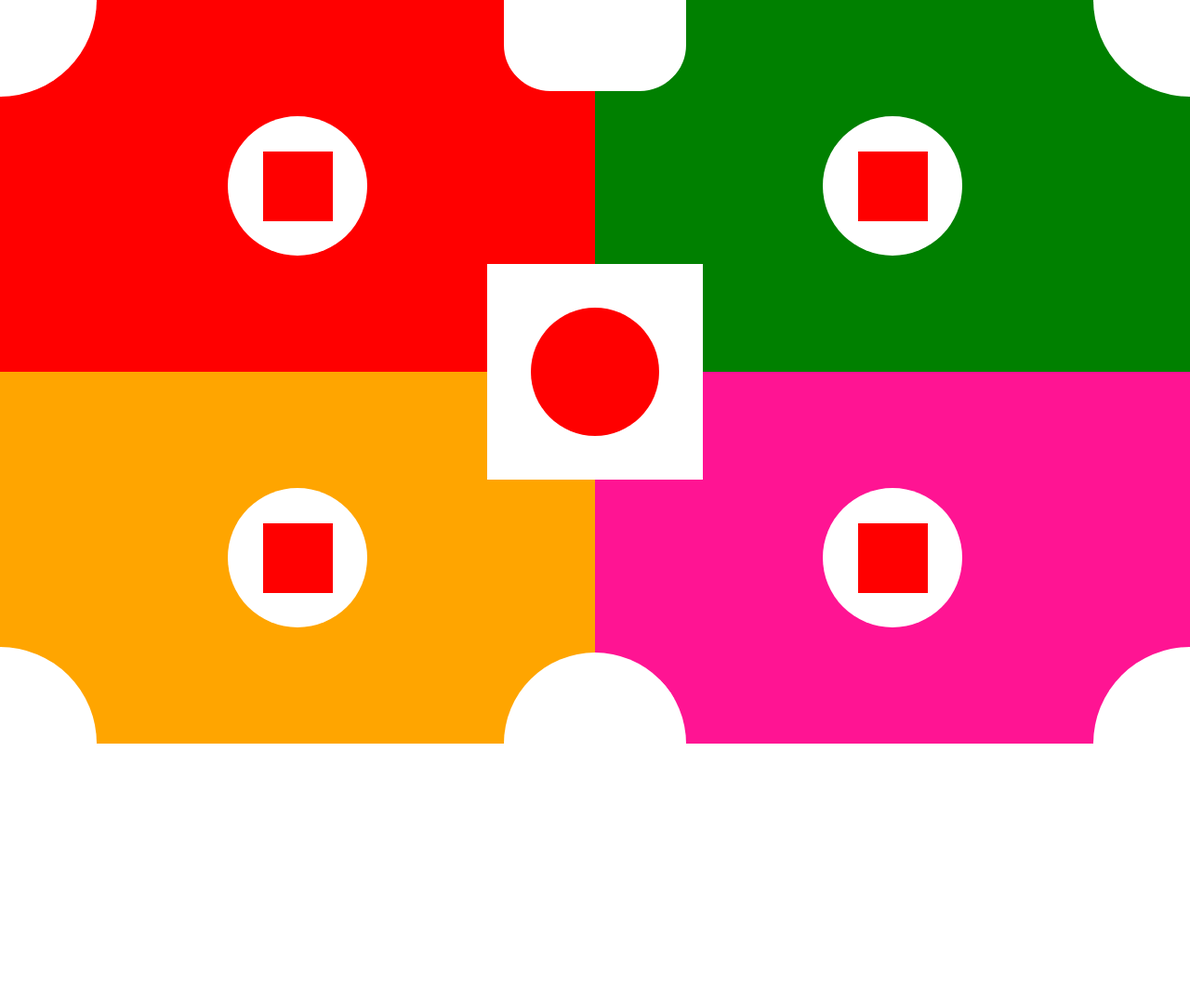
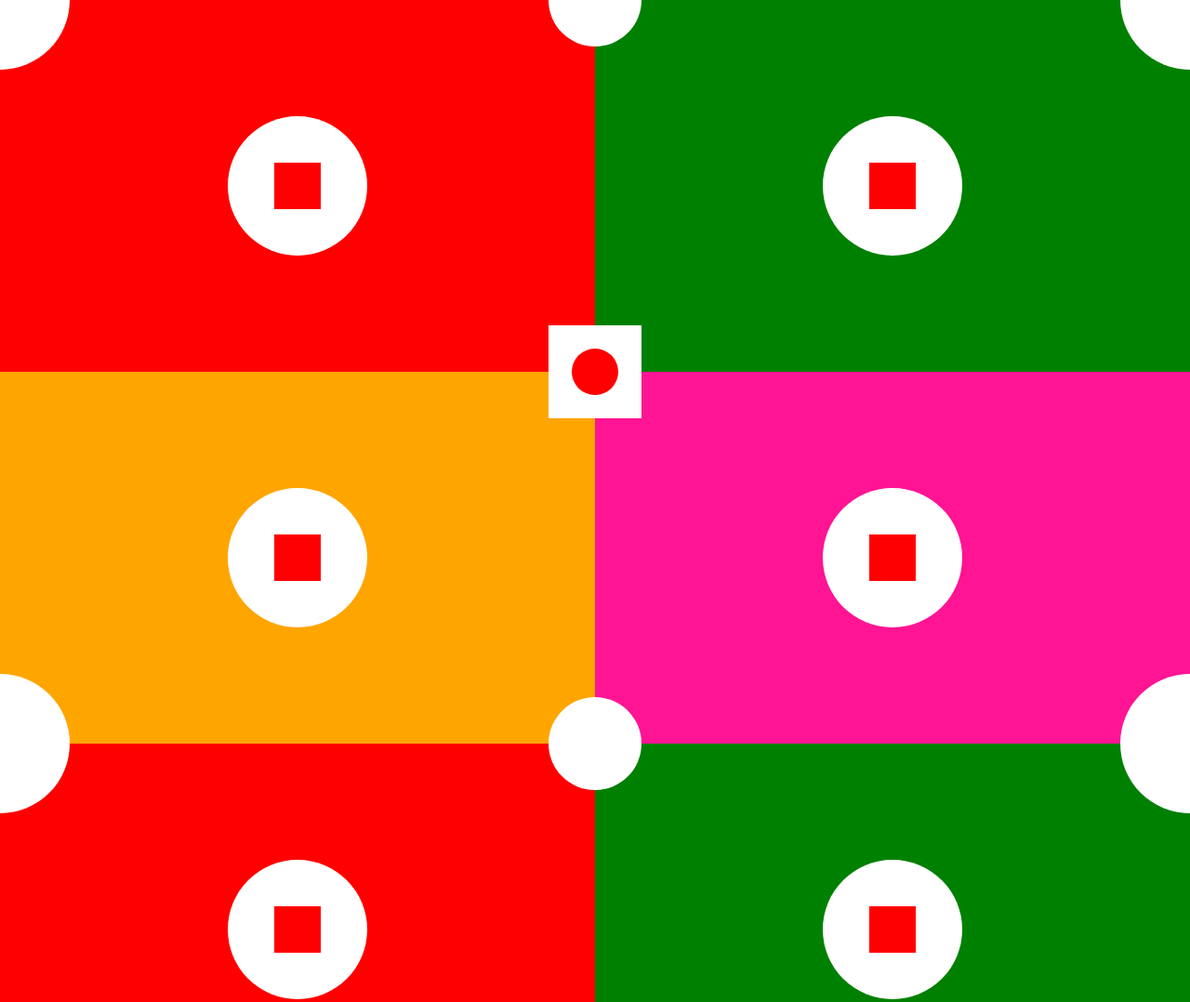
Before and after one commit to Nisitha-Pramoad/MyPortfolio, a plain HTML site: page assigments/css/Case 1/index.html in a window 1280 px wide. Shown: the top 1078 px of the page at 93% size. Before the commit the page ends 800 px from the top, so only its background shows below. Drawn offline with Linux system fonts and the light colour scheme.

Commit message:
solved duplicate problem

```diff
--- a/assigments/css/Case 1/index.html
+++ b/assigments/css/Case 1/index.html
@@ -5,203 +5,225 @@
     <title>case 1</title>
     <link rel="stylesheet" href="normalize.css">
     <style>
-        main {
+      body>section {
+          position: relative;
+          width: 100vw;
           height: 100vh;
-            width: 100vw;
-            position: relative;
+
       }
 
-        main>section {
+      section>section > div:nth-child(1) {
+          position: absolute;
+          width: 50vw;
           height: 50vh;
-            width: 50vw;
-            position: absolute;
+          background-color: red;
+
+
       }
 
-        /* loku kotu 4 mada thina circle eka */
-        main>section>div {
+      section>section > div:nth-child(2) {
           position: absolute;
-            width: 150px;
-            height: 150px;
-            background: white;
-            border-radius: 100%;
           right: 0;
-            left: 0;
-            bottom: 0;
-            top: 0;
-            margin: auto;
+          width: 50vw;
+          height: 50vh;
+          background-color: green;
       }
 
-        /* eka kotuwak athule thina, mada rawme kotuwa */
-        main>section>div>div {
+      section>section > div:nth-child(3) {
           position: absolute;
-            width: 50%;
-            height: 50%;
-            background: red;
+          bottom: 0;
+          width: 50vw;
+          height: 50vh;
+          background-color: orange;
+      }
+
+      section>section > div:nth-child(4) {
+          position: absolute;
+          bottom: 0;
           right: 0;
+          background-color: deeppink;
+          width: 50vw;
+          height: 50vh;
+      }
+      section>section>div>div:nth-child(1){
+          position: absolute;
           left: 0;
+          right: 0;
           top: 0;
           bottom: 0;
           margin: auto;
+          border-radius: 100%;
+          background-color: white;
+          z-index: 1;
+          width: 150px;
+          height: 150px;
       }
-
-        /* main 4 rectangle */
-        main>section:nth-child(1) {
-            background: red;
+      section>section>div>div:nth-child(2){
+          position: absolute;
+          left: 0;
+          right: 0;
+          top: 0;
+          bottom: 0;
+          margin: auto;
+          background-color: red;
+          z-index: 2;
+          width: 50px;
+          height: 50px;
+      }
+      body>section>div:nth-child(2){
+          position: absolute;
+          left: 0;
+          right: 0;
+          top: 0;
+          bottom: 0;
+          margin: auto;
+          background-color: white;
+          z-index: 2;
+          width: 100px;
+          height: 100px;
+      }
+      body>section>div:nth-child(3){
+          position: absolute;
+          left: 0;
+          right: 0;
+          top: 0;
+          bottom: 0;
+          margin: auto;
+          border-radius: 100%;
+          background-color: red;
+          z-index: 3;
+          width: 50px;
+          height: 50px;
+      }
+      body>section>div:nth-child(4){
+          position: absolute;
           left: 0;
           top: 0;
+          border-radius: 0% 0% 100% 0% ;
+          background-color: white;
+          z-index: 3;
+          width: 75px;
+          height: 75px;
       }
-
-        main>section:nth-child(2) {
-            background: green;
+      body>section>div:nth-child(5){
+          position: absolute;
           right: 0;
           top: 0;
+          border-radius: 0% 0% 0% 100% ;
+          background-color: white;
+          z-index: 3;
+          width: 75px;
+          height: 75px;
       }
-
-        main>section:nth-child(3) {
-            background: orange;
-            bottom: 0;
-            left: 0;
-        }
-
-        main>section:nth-child(4) {
-            background: deeppink;
+      body>section>div:nth-child(6){
+          position: absolute;
           right: 0;
           bottom: 0;
+          border-radius: 100% 0% 0% 0%  ;
+          background-color: white;
+          z-index: 3;
+          width: 75px;
+          height: 75px;
       }
-
-        /* middle white box */
-        main>div:first-of-type {
+      body>section>div:nth-child(7){
           position: absolute;
-            width: 230px;
-            height: 230px;
-            right: 0;
           left: 0;
           bottom: 0;
-            top: 0;
+          border-radius:  0% 100% 0% 0%  ;
+          background-color: white;
+          z-index: 3;
+          width: 75px;
+          height: 75px;
+      }
+      body>section>div:nth-child(8){
+          position: absolute;
+          left: 0;
+          right: 0;
+          border-bottom-left-radius: 50px;
+          border-bottom-right-radius: 50px;
           margin: auto;
-            background: white;
-            border: 1px solid white;
+          background-color: white;
+          z-index: 3;
+          width: 100px;
+          height: 50px;
       }
-
-        main>div:first-of-type>div {
-            width: 60%;
-            height: 60%;
-            background: red;
-            border-radius: 100%;
+      body>section>div:nth-child(9){
           position: absolute;
-            right: 0;
           left: 0;
-            bottom: 0;
-            top: 0;
-            margin: auto;
-        }
-
-        /* kon hathare bola hathara */
-        main>div:nth-child(6),
-        main>div:nth-child(7),
-        main>div:nth-child(8),
-        main>div:nth-child(9) {
-            width: 100px;
-            height: 100px;
-            border: 2px solid white;
-            position: absolute;
-            background: white;
-        }
-
-        main>div:nth-child(6) {
-            left: 0;
-            top: 0;
-            border-bottom-right-radius: 100%;
-        }
-
-        main>div:nth-child(7) {
-            right: 0;
-            top: 0;
-            border-bottom-left-radius: 100%;
-        }
-
-        main>div:nth-child(8) {
           right: 0;
           bottom: 0;
-            border-top-left-radius: 100%;
-        }
-
-        main>div:nth-child(9) {
-            left: 0;
-            bottom: 0;
-            border-top-right-radius: 100%;
-        }
-
-        /* kon wala thina mada bola deka */
-        main>div:nth-child(10),
-        main>div:nth-child(11) {
-            border: 2px solid white;
-            width: 192px;
-            height: 94px;
-            position: absolute;
-            background: white;
-
-        }
-
-        main>div:nth-child(10) {
-            right: 0;
-            left: 0;
-            top: 0;
+          border-top-left-radius: 50px;
+          border-top-right-radius: 50px;
           margin: auto;
-            border-bottom-left-radius: 50px;
-            border-bottom-right-radius: 50px;
-
-        }
-
-        main>div:nth-child(11) {
-            right: 0;
-            left: 0;
-            bottom: 0;
-            margin: auto;
-            border-top-left-radius: 100px;
-            border-top-right-radius: 100px;
+          background-color:  white;
+          z-index: 4;
+          width: 100px;
+          height: 50px;
       }
   </style>
 
 </head>
 
 <body>
-    <main>
+  <section>
     <section>
         <div>
             <div></div>
+            <div></div>
         </div>
-          </section>
-          <section>
+
+
         <div>
+            <div></div>
+            <div></div>
+        </div>
+        <div>
+            <div></div>
+            <div></div>
+        </div>
+        <div>
+            <div></div>
             <div></div>
         </div>
     </section>
-          <section>
-            <div>
-              <div></div>
-            </div>
-          </section>
-          <section>
-            <div>
-              <div></div>
-            </div>
-          </section>
-          <div>
-            <div></div>
-          </div>
-
     <div></div>
     <div></div>
     <div></div>
     <div></div>
-
     <div></div>
     <div></div>
+    <div></div>
+    <div></div>
+</section>
 
-    </main>
-
-
+<section>
+    <section>
+        <div>
+            <div></div>
+            <div></div>
+        </div>
+        <div>
+            <div></div>
+            <div></div>
+        </div>
+        <div>
+            <div></div>
+            <div></div>
+        </div>
+        <div>
+            <div></div>
+            <div></div>
+        </div>
+    </section>
+    <div></div>
+    <div></div>
+    <div></div>
+    <div></div>
+    <div></div>
+    <div></div>
+    <div></div>
+    <div></div>
+</section>
 </body>
 
 </html>
```
Lines whose indentation alone changed are shown as unchanged.
